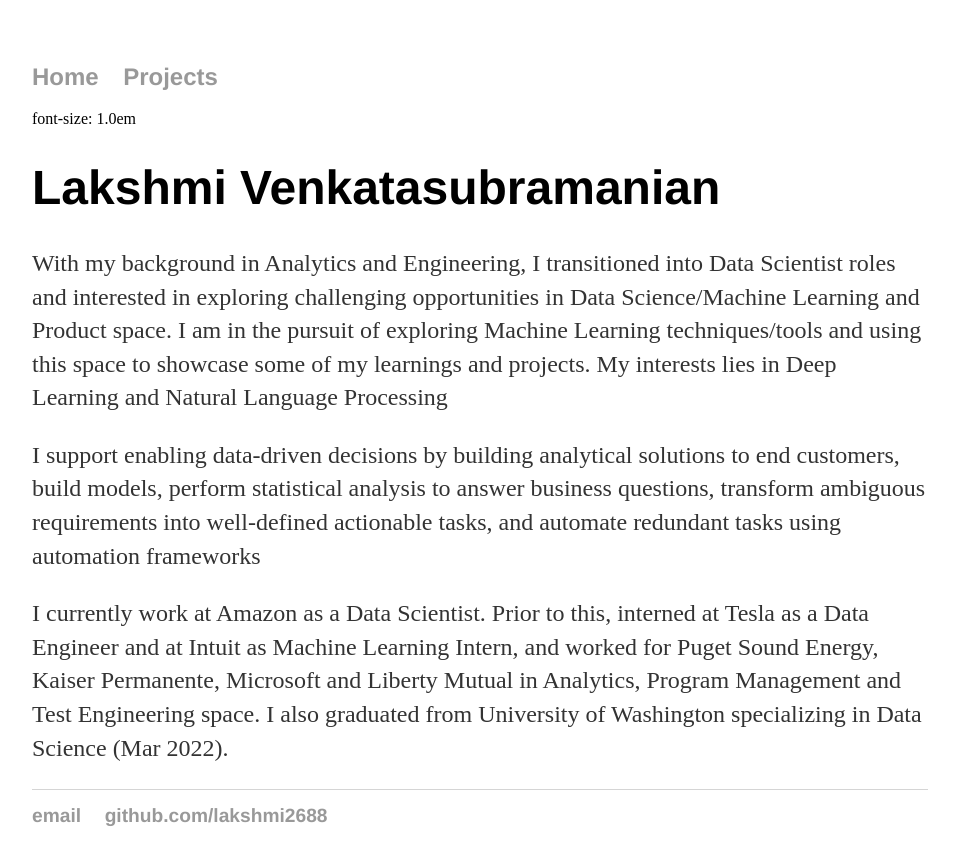
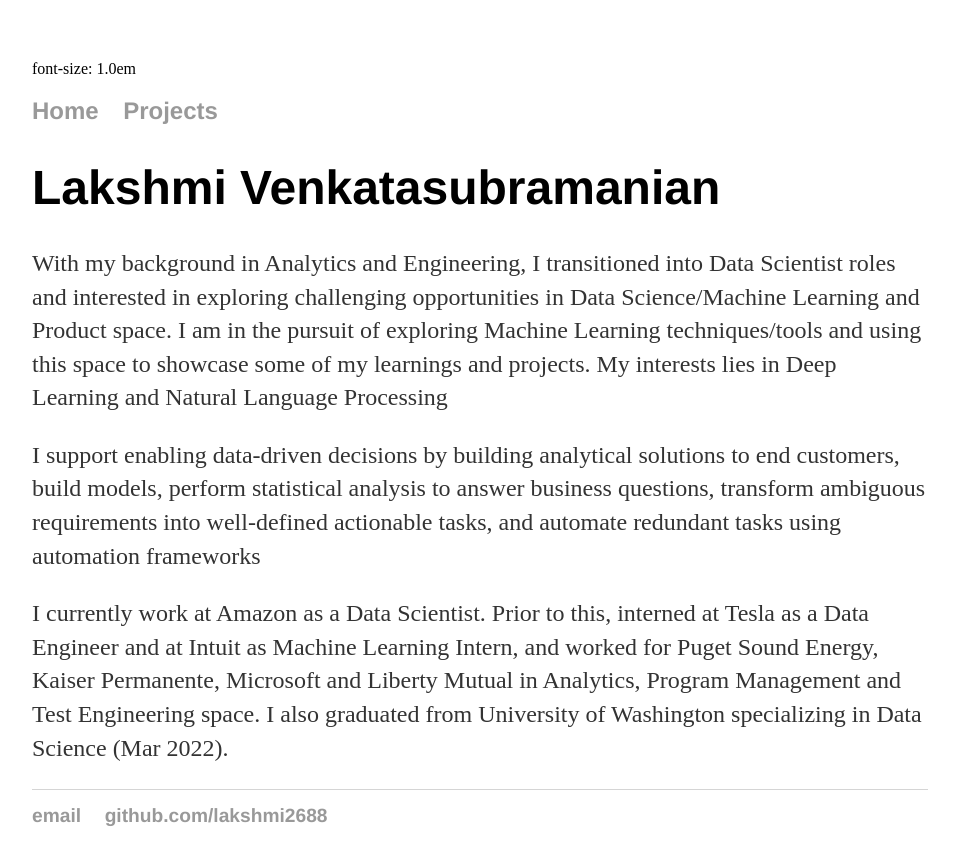
Before and after one commit to lakshmi2688/lakshmi2688.github.io, a Jekyll site: the page built from index.html, in a window 1280 px wide. Shown: the top 865 px of the page, without its empty margins (160-1119 px from the left). Built offline with Jekyll 4.4.1, drawn with Linux system fonts in a browser that asks for light colours.

Commit message:
Update default.html

```diff
--- a/_layouts/default.html
+++ b/_layouts/default.html
@@ -18,6 +18,7 @@
 		<script type="text/javascript" async src = "https://cdn.mathjax.org/mathjax/latest/MathJax.js?config=TeX-MML-AM_CHTML"></script>
 	</head>
 	<body>
+		font-size: 1.0em
 		<nav>
     		<ul>
         		<li><a href="/">Home</a></li>
@@ -26,7 +27,6 @@
     		</ul>
 		</nav>
 		<div class="container">
-		font-size: 1.0em
     		{{ content }}
 		</div><!-- /.container -->
 		<footer>
```
